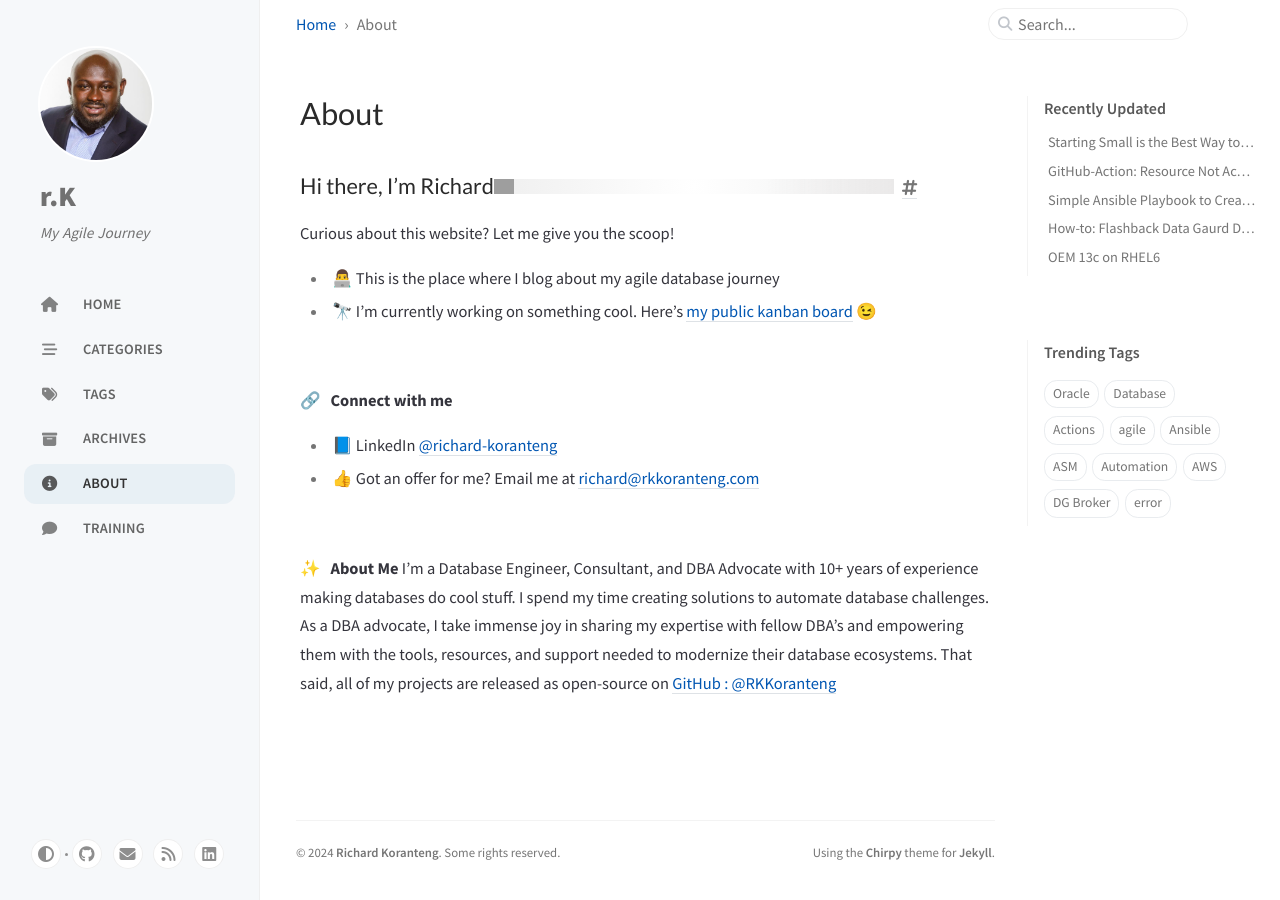
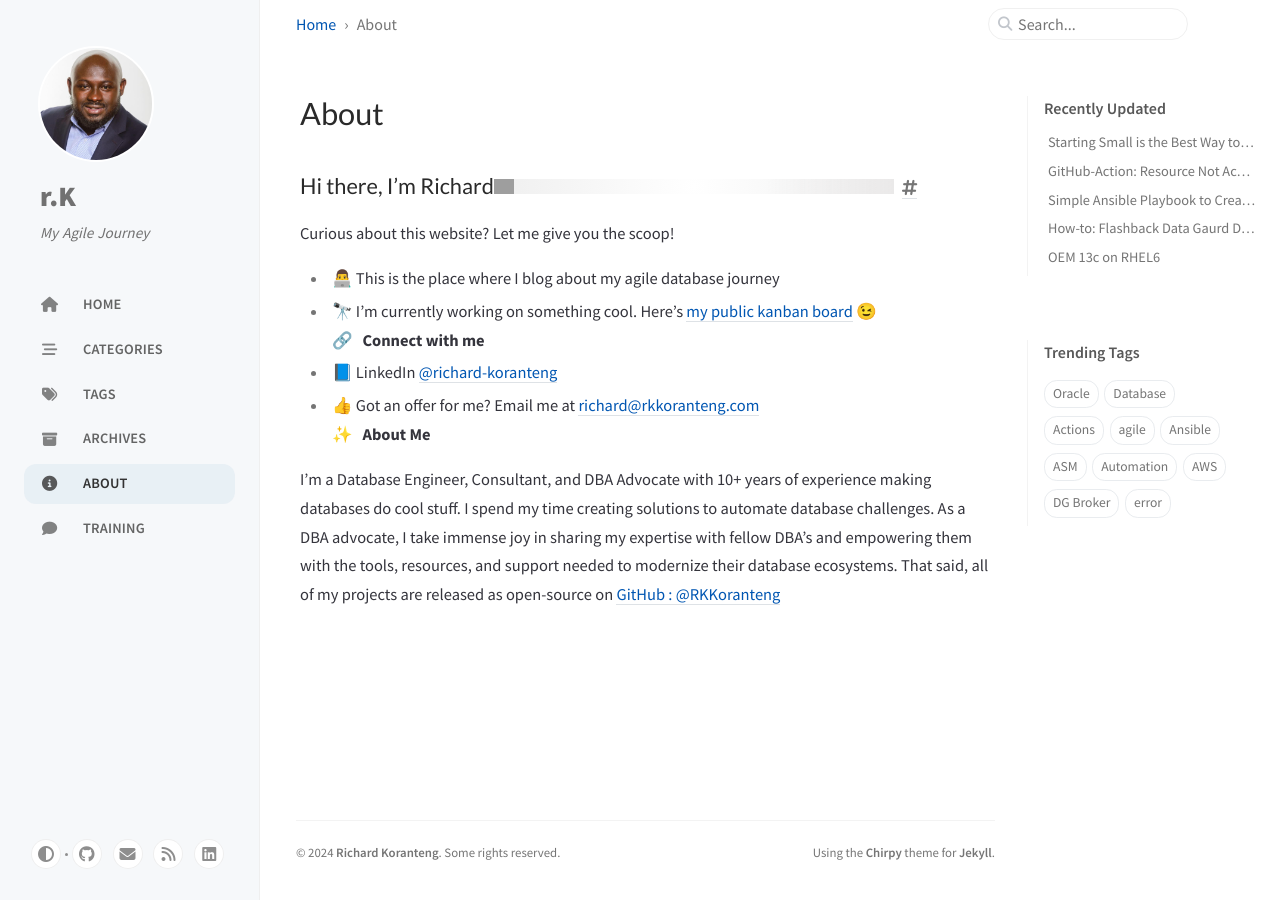
Before and after one commit to RKKoranteng/blog, a Jekyll site: the page built from _tabs/about.md, in a window 1280 px wide. Built offline with Jekyll 4.4.1, drawn with Linux system fonts in a browser that asks for light colours; cached includes are drawn as plain includes; grey boxes are pictures that could not be loaded.

Commit message:
formatting

```diff
--- a/_tabs/about.md
+++ b/_tabs/about.md
@@ -9,14 +9,11 @@ order: 4
 Curious about this website? Let me give you the scoop!
 * 👨‍💻  This is the place where I blog about my agile database journey
 * 🔭  I’m currently working on something cool. Here's [my public kanban board](https://github.com/users/RKKoranteng/projects/23) 😉
-
 <br>
-
 🔗 &nbsp; **Connect with me**
 * 📘 LinkedIn <a href="https://www.linkedin.com/in/richard-koranteng" target="blank">@richard-koranteng</a>
 * 👍 Got an offer for me? Email me at [richard@rkkoranteng.com](mailto:richard@rkkoranteng.com)
+<br>
+✨ &nbsp; **About Me**
 
-<br>
-
-✨ &nbsp; **About Me**
 I'm a Database Engineer, Consultant, and DBA Advocate with 10+ years of experience making databases do cool stuff. I spend my time creating solutions to automate database challenges. As a DBA advocate, I take immense joy in sharing my expertise with fellow DBA's and empowering them with the tools, resources, and support needed to modernize their database ecosystems. That said, all of my projects are released as open-source on [GitHub : @RKKoranteng](https://github.com/RKKoranteng)
```
